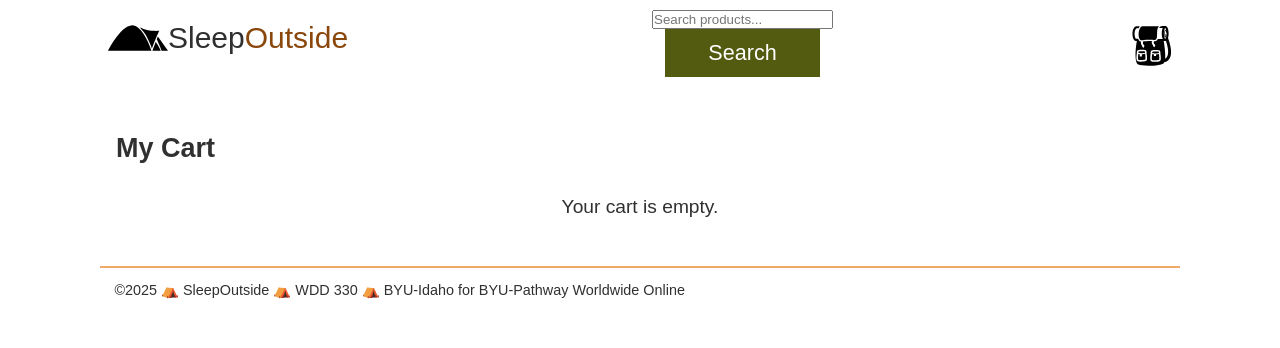
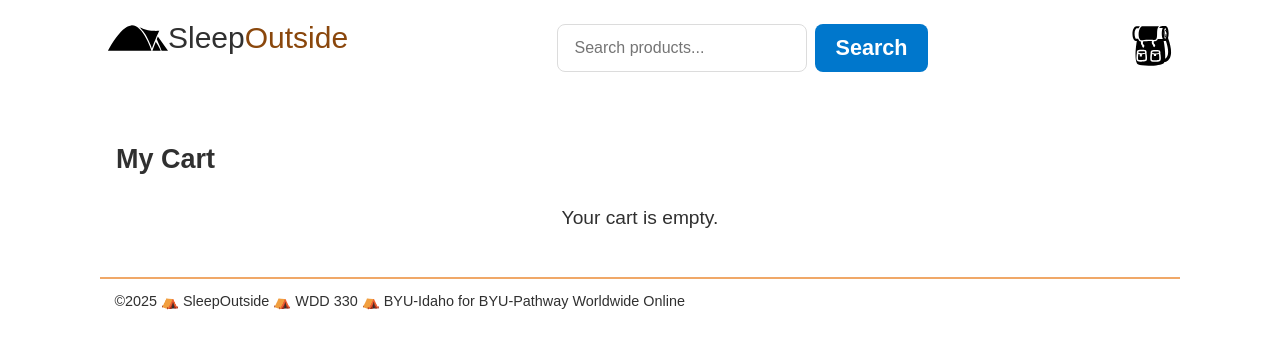
Before and after one commit to celestialhaven/sleep-outside-jm-mabala, a website built with Vite: page src/cart/index.html in a window 1280 px wide. Built offline with nearby package versions, Linux system fonts and the light colour scheme.

Commit message:
update search ui

```diff
--- a/src/css/style.css
+++ b/src/css/style.css
@@ -534,6 +534,63 @@ button {
   transform: translateY(-5px);
 }
 
+/* PRODUCT SEARCH */
+
+.product-search {
+  display: flex;
+  justify-content: center;
+  align-items: center;
+  gap: 0.5rem;
+  margin: 1rem 0;
+}
+
+#searchInput {
+  width: 250px;
+  max-width: 100%;
+  height: 48px;
+  padding: 0 1rem;
+  border: 1px solid #dcdcdc;
+  border-radius: 8px;
+  font-size: 1rem;
+  outline: none;
+  transition: all 0.3s ease;
+}
+
+#searchInput:focus {
+  border-color: #0077cc;
+  box-shadow: 0 0 0 3px rgba(0, 119, 204, 0.15);
+}
+
+.product-search button {
+  height: 48px;
+  padding: 0 1.25rem;
+  margin: 0;
+  border: none;
+  border-radius: 8px;
+  background-color: #0077cc;
+  color: #fff;
+  font-weight: 600;
+  cursor: pointer;
+  transition: background-color 0.3s ease;
+}
+
+.product-search button:hover {
+  background-color: #005fa3;
+}
+
+/* Mobile */
+@media (max-width: 600px) {
+  .product-search {
+    flex-direction: column;
+    width: 100%;
+  }
+
+  #searchInput,
+  .product-search button {
+    width: 100%;
+  }
+}
+
 /* MOBILE */
 
 @media (max-width: 768px) {
--- a/src/js/utils.mjs
+++ b/src/js/utils.mjs
@@ -125,9 +125,6 @@ export async function loadHeaderFooter() {
       footerElement
     );
 
-    // ADD THIS
-    initSearch();
-
   } catch (error) {
 
     console.error(
```
